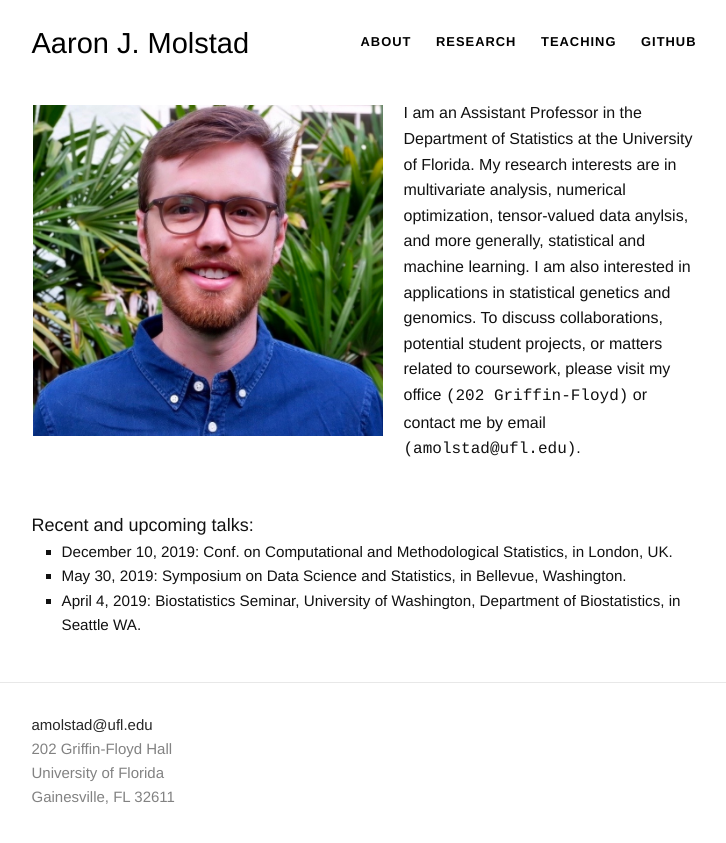
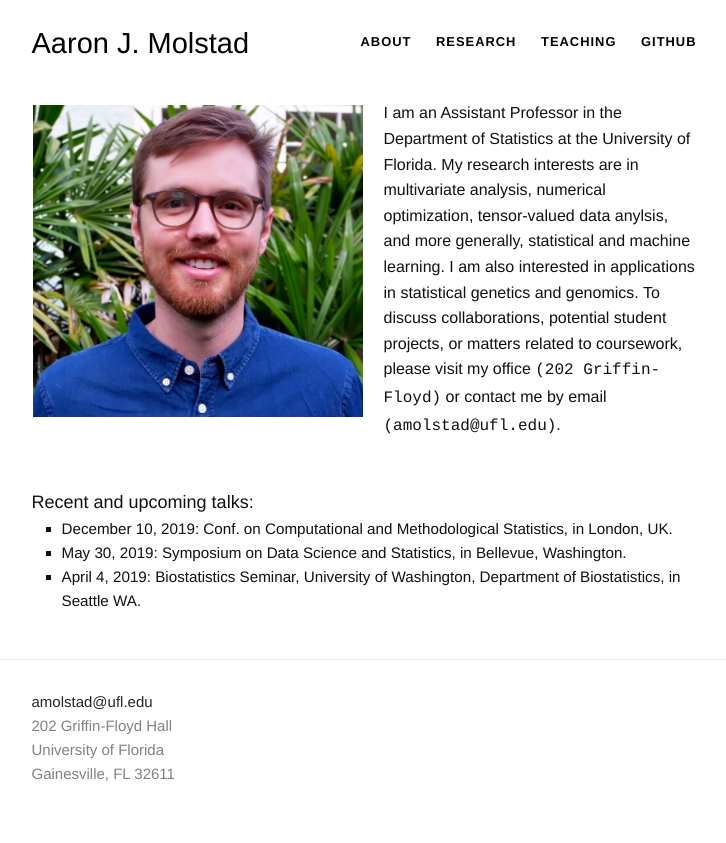
Before and after one commit to ajmolstad/ajmolstad.github.io, a Jekyll site: the page built from index.html, in a window 1280 px wide. Shown: the top 843 px of the page, without its empty margins (276-1002 px from the left). Built offline with Jekyll 4.4.1, drawn with Linux system fonts in a browser that asks for light colours.

Commit message:
more photo fix

```diff
--- a/index.html
+++ b/index.html
@@ -15,9 +15,9 @@
 
 
 <div class="default">
- <dl class="wp-caption alignleft" style="max-width: 350px">
+ <dl class="wp-caption alignleft" style="max-width: 330px">
 <dt><a href=""><img class="" src="/images/Molstad-2.jpg" alt="" /></a>
-	<img padding: 5px;></dt>
+	<img padding: 6px;></dt>
 <dd></dd>
 </dl>
 <font size="3">
```
